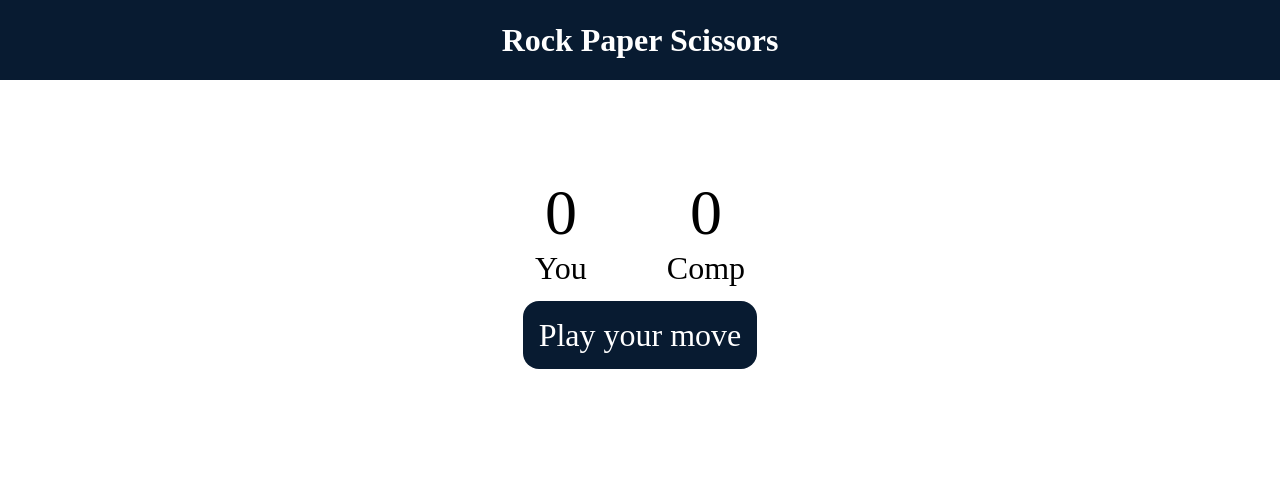
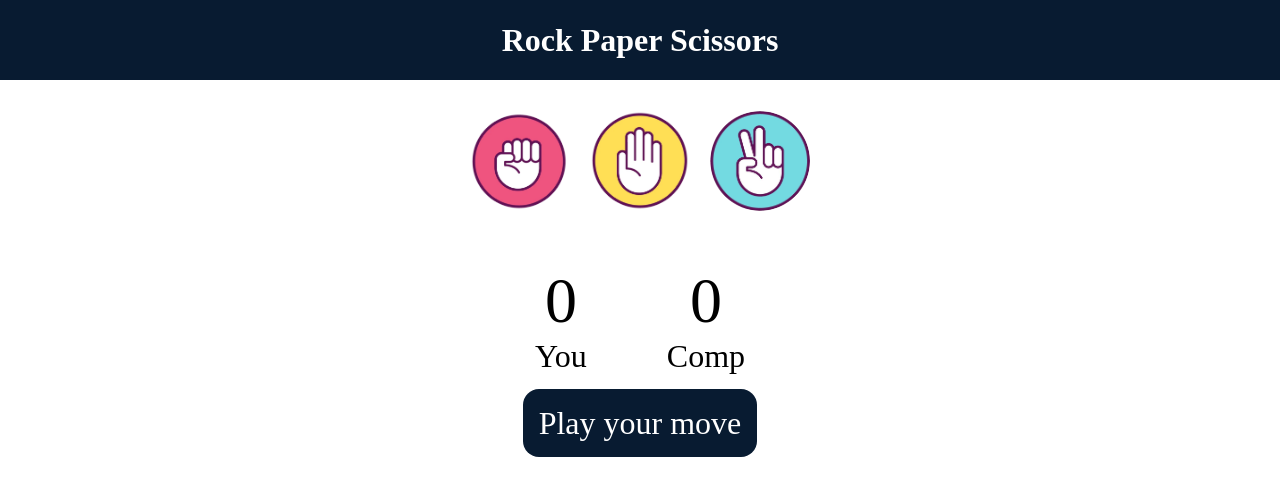
Before and after one commit to Indersain/Rock_paper_sciossers, a plain HTML site: page index.html in a window 1280 px wide. Drawn offline with Linux system fonts and the light colour scheme.

Commit message:
Update index.html

```diff
--- a/index.html
+++ b/index.html
@@ -12,13 +12,13 @@
 <h1>Rock Paper Scissors</h1>
 <div class="choices">
     <div class="choice" id="rock">
-        <img src="/SPS game/img/rock.webp" alt="">
+        <img src="rock.webp" alt="">
     </div>
     <div class="choice" id="paper">
-        <img src="/SPS game/img/paper.webp" alt="">
+        <img src="paper.webp" alt="">
     </div>
     <div class="choice" id="scissors">
-        <img src="/SPS game/img/scissor.png" alt="">
+        <img src="scissor.png" alt="">
     </div>
 </div>
 
```
